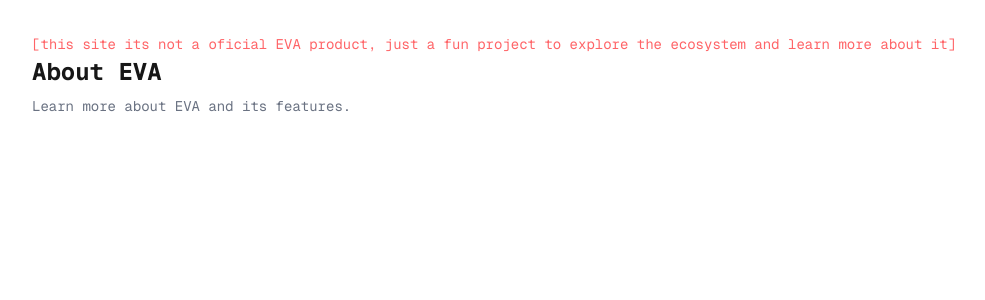
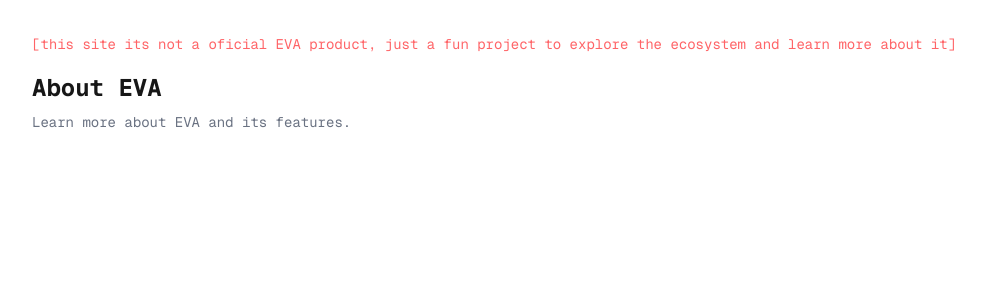
Before and after one commit to jemluz/evervalue-station, a Next.js app: page /about-eva in a window 1280 px wide. Shown: the top 300 px of the page, without its empty margins (0-985 px from the left). Built offline with nearby package versions, Linux system fonts and the light colour scheme.

Commit message:
feat: add some top margin

```diff
--- a/src/app/about-eva/page.tsx
+++ b/src/app/about-eva/page.tsx
@@ -8,7 +8,7 @@
         the ecosystem and learn more about it]
       </span>
 
-      <h1 className="mb-2 text-2xl font-bold">About EVA</h1>
+      <h1 className="mt-4 mb-2 text-2xl font-bold">About EVA</h1>
       <p className="mb-8 text-sm text-gray-500 dark:text-gray-400">
         Learn more about EVA and its features.
       </p>
```
